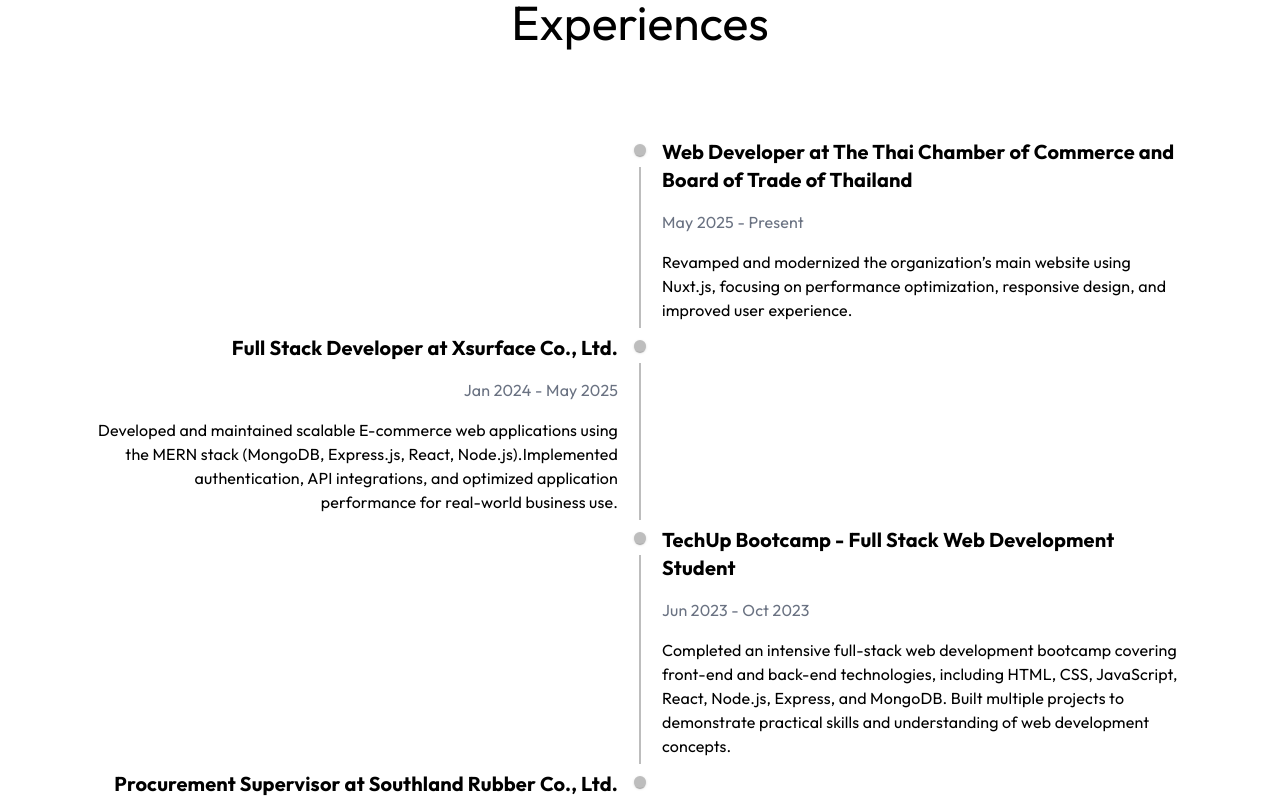
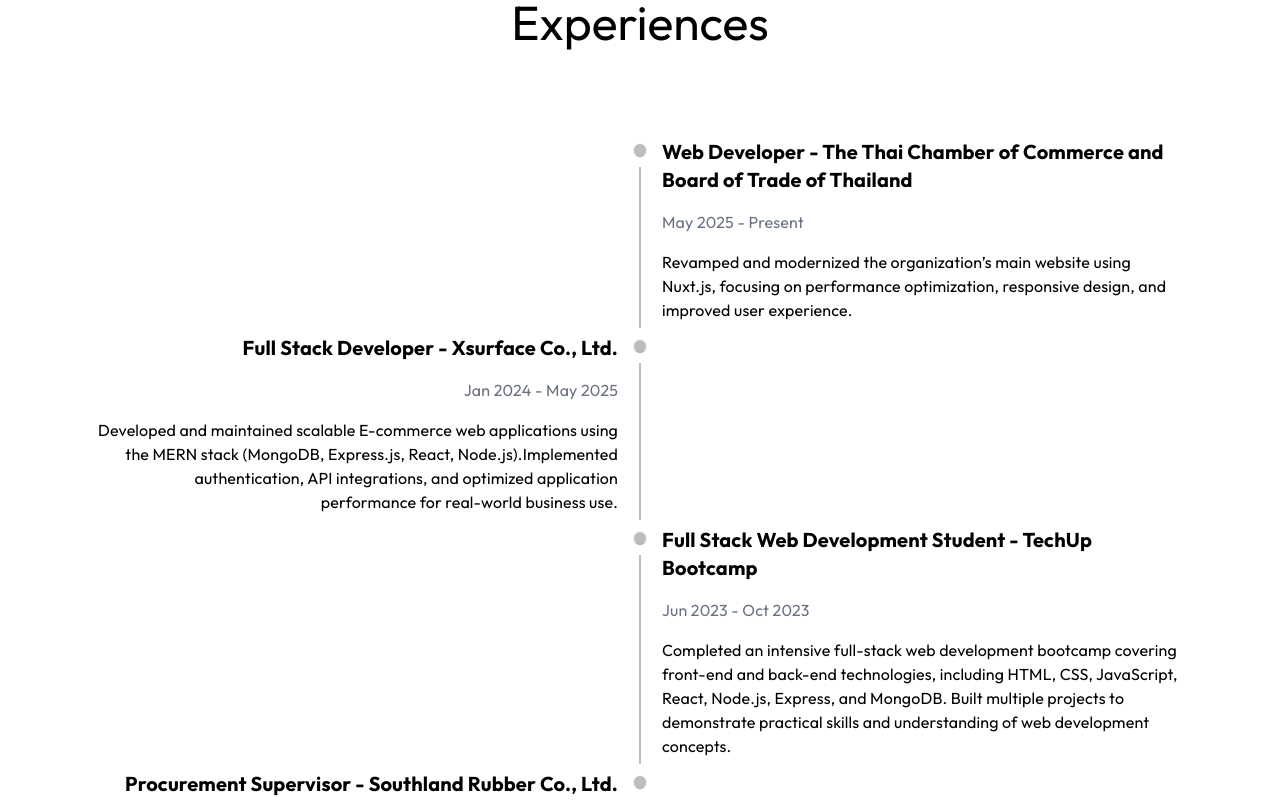
Before and after one commit to apiwatz-lee/portfolio-apw, a Next.js app: page / in a window 1280 px wide. Shown: the part 1700-2500 px from the top of the page. Built offline with nearby package versions, Linux system fonts and the light colour scheme; a web font is replaced by a local one.

Commit message:
feat: enhance Experience component with detailed job information and links for each position

```diff
--- a/app/components/Experience.jsx
+++ b/app/components/Experience.jsx
@@ -15,24 +15,37 @@
         'Web Developer at The Thai Chamber of Commerce and Board of Trade of Thailand',
       description:
         'Revamped and modernized the organization’s main website using Nuxt.js, focusing on performance optimization, responsive design, and improved user experience.',
+      company: 'The Thai Chamber of Commerce and Board of Trade of Thailand',
+      position: 'Web Developer',
+      url: 'https://www.thaichamber.org',
     },
+
     {
       time: 'Jan 2024 - May 2025',
       title: 'Full Stack Developer at Xsurface Co., Ltd.',
       description:
         'Developed and maintained scalable E-commerce web applications using the MERN stack (MongoDB, Express.js, React, Node.js).Implemented authentication, API integrations, and optimized application performance for real-world business use.',
+      company: 'Xsurface Co., Ltd.',
+      position: 'Full Stack Developer',
+      url: 'https://xsurface.com',
     },
     {
       time: 'Jun 2023 - Oct 2023',
       title: 'TechUp Bootcamp - Full Stack Web Development Student',
       description:
         'Completed an intensive full-stack web development bootcamp covering front-end and back-end technologies, including HTML, CSS, JavaScript, React, Node.js, Express, and MongoDB. Built multiple projects to demonstrate practical skills and understanding of web development concepts.',
+      company: 'TechUp Bootcamp',
+      position: 'Full Stack Web Development Student',
+      url: 'https://www.techupth.com',
     },
     {
       time: 'Sep 2019 - Jun 2023',
       title: 'Procurement Supervisor at Southland Rubber Co., Ltd.',
       description:
         'Led procurement operations and performed data analysis on raw material purchasing and inventory management to improve cost efficiency and decision-making. Gained strong business domain knowledge that later supported my transition into software development.',
+      company: 'Southland Rubber Co., Ltd.',
+      position: 'Procurement Supervisor',
+      url: 'https://www.southlandholding.com',
     },
   ];
 
@@ -58,7 +71,17 @@
               {index < timelineItems.length - 1 && <TimelineConnector />}
             </TimelineSeparator>
             <TimelineContent className='flex flex-col gap-4'>
-              <h3 className='text-xl font-bold'>{item.title}</h3>
+              <h3 className='text-xl font-bold'>
+                <span>{item.position}</span> - {''}
+                <a
+                  target='_blank'
+                  rel='noopener noreferrer'
+                  className='hover:underline hover:text-blue-900'
+                  href={item.url}
+                >
+                  {item.company}
+                </a>
+              </h3>
               <span className='text-gray-500'>{item.time}</span>
               <p>{item.description}</p>
             </TimelineContent>
```
